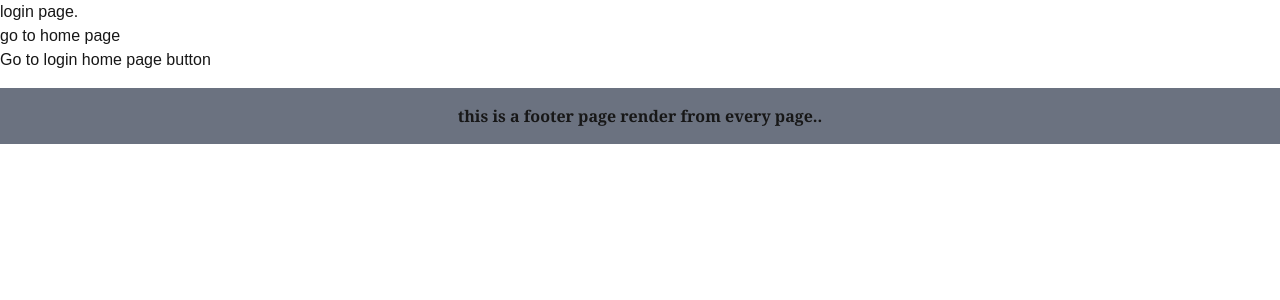
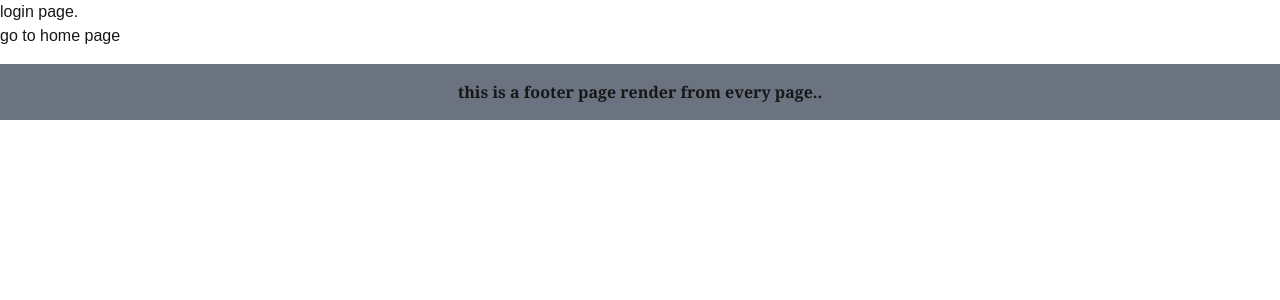
Before and after one commit to sardarqayum/my-footer2-pro, a Next.js app: page /login in a window 1280 px wide. Shown: the top 300 px of the page. Built offline with nearby package versions, Linux system fonts and the light colour scheme.

Commit message:
change in about file

```diff
--- a/src/app/login/page.tsx
+++ b/src/app/login/page.tsx
@@ -1,10 +1,9 @@
   "use client"
 import React from "react"
 import Link from "next/link"
-import { useRouter } from "next/navigation"
 
 const page  =()=>{
-    const router = useRouter();
+
     return(
         <div>
             <h1>
@@ -12,7 +11,7 @@ const page  =()=>{
                 <br />
                 <Link href="/">go to home page</Link>
                 <br />
-                <button onClick={() =>router.push("/")}>Go to login home page button</button>
+
             </h1>
         </div>
     )
```
